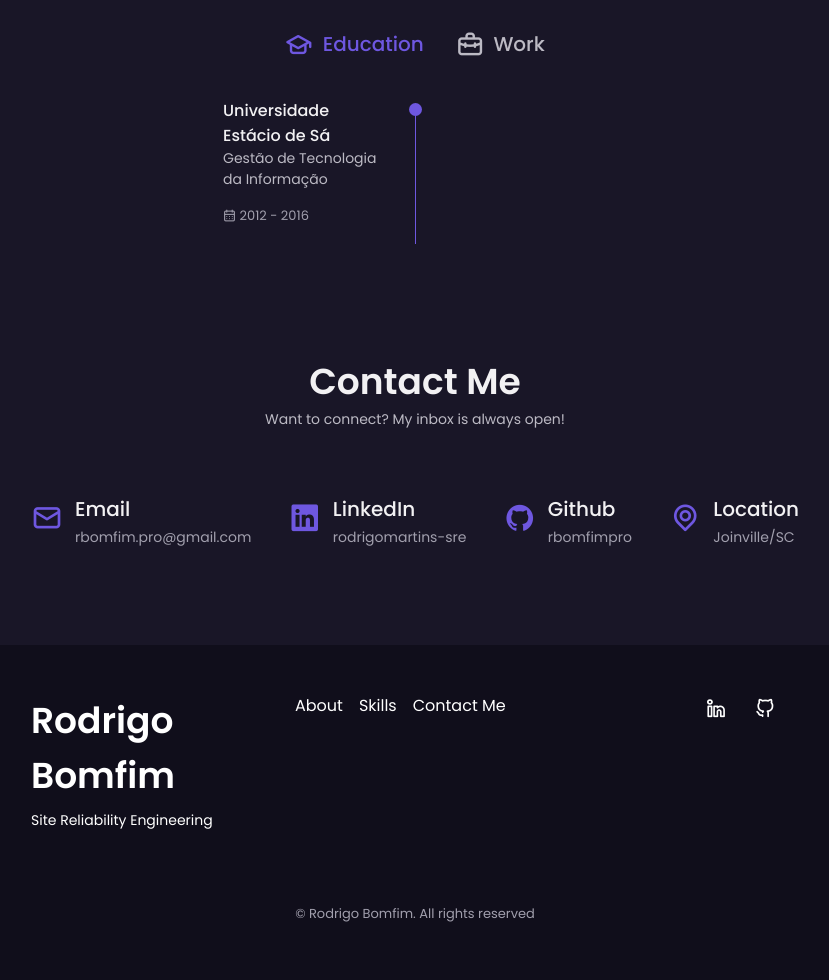
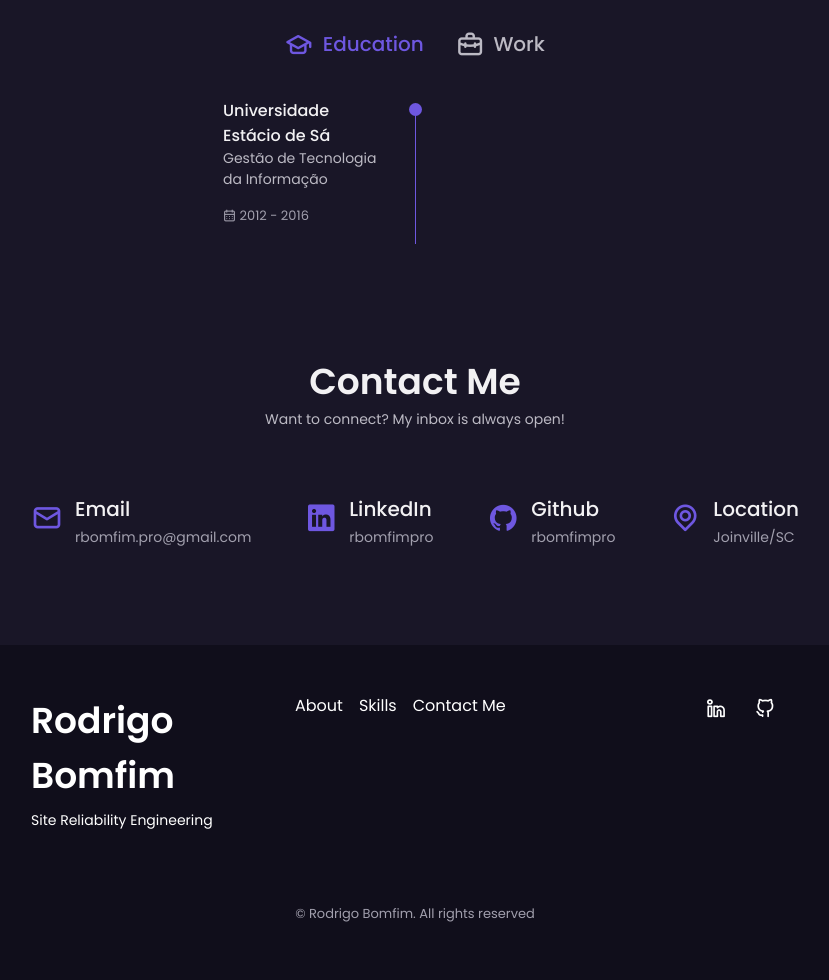
Before and after one commit to rbomfimpro/rbomfim.github.io, a plain HTML site: page index.html in a window 1280 px wide. Shown: the part 1951-2931 px from the top of the page, without its empty margins (225-1054 px from the left). Drawn offline with nearby package versions, Linux system fonts and the light colour scheme.

Commit message:
feat: update index.html

```diff
--- a/index.html
+++ b/index.html
@@ -700,7 +700,7 @@
               <i class="uil uil-linkedin contact_icon"></i>
               <div>
                 <h3 class="contact_title">LinkedIn</h3>
-                <span class="contact_subtitle">rodrigomartins-sre</span>
+                <span class="contact_subtitle">rbomfimpro</span>
               </div>
             </div>
           </a>
```
